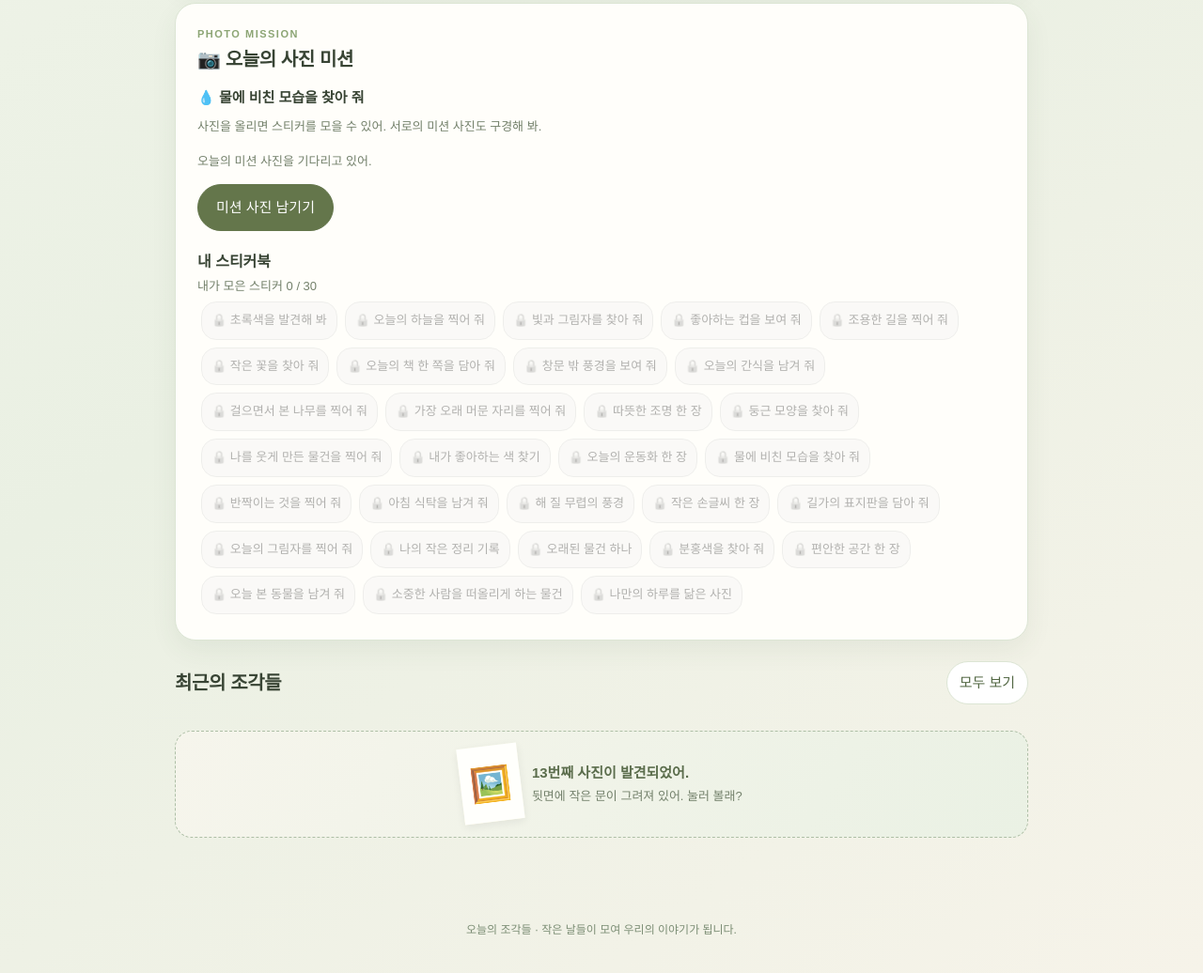
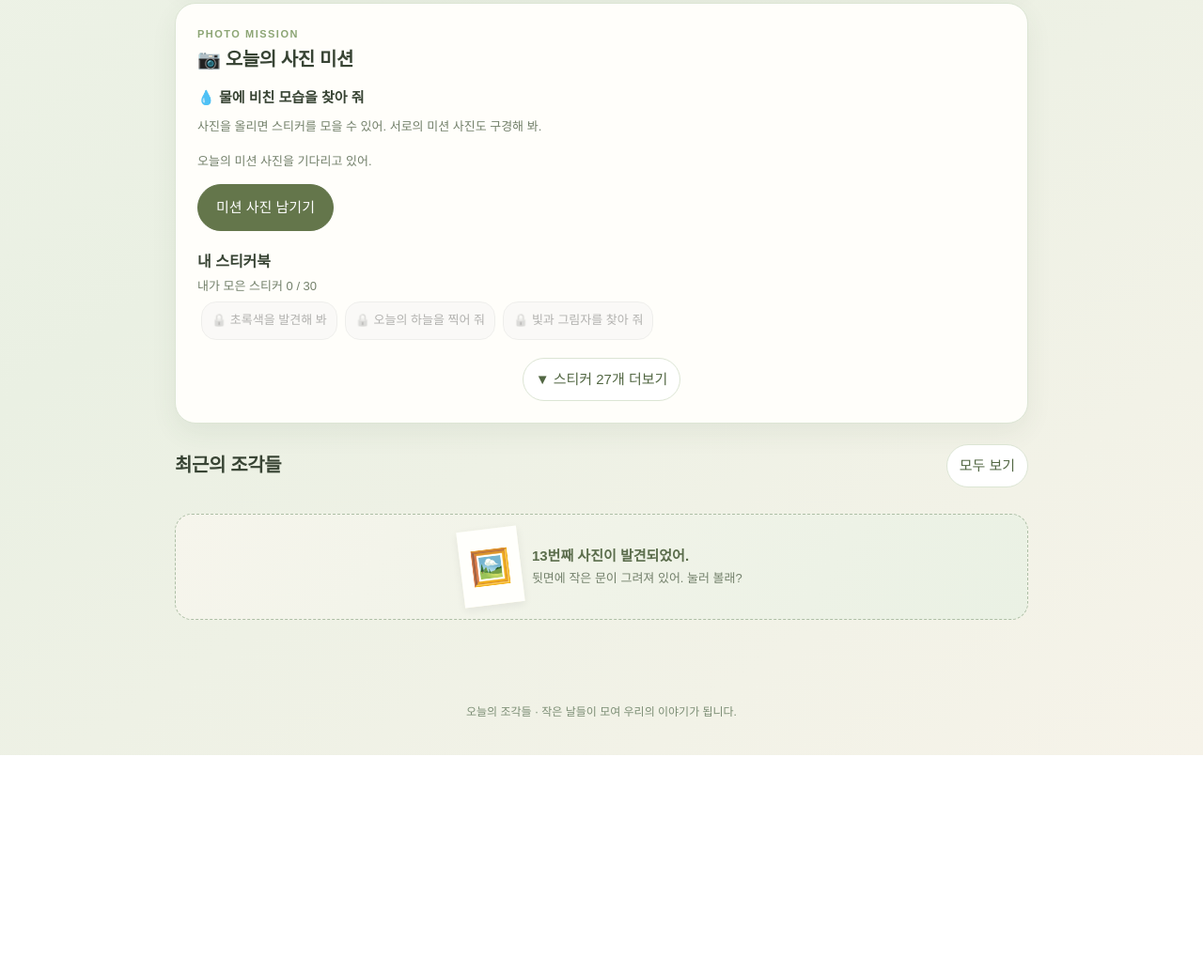
Before and after one commit to LEE-EUNHO1009/today-pieces, a plain HTML site: page index.html in a window 1280 px wide. Shown: the part 1909-2945 px from the top of the page at 94% size. After the commit the page ends 2713 px from the top, so only its background shows below. Drawn offline with nearby package versions, Linux system fonts and the light colour scheme; no server answers.

Commit message:
Update index.html

```diff
--- a/index.html
+++ b/index.html
@@ -911,5 +911,65 @@ $('filmMonth').value=dayKST().slice(0,7);$('capsuleDate').min=addDays(dayKST(),1
 let lastDay=dayKST();setInterval(()=>{const now=dayKST();if(now!==lastDay){lastDay=now;$('capsuleDate').min=addDays(now,1);drawHome();if(db&&uid)load()}},60000);
 document.addEventListener('visibilitychange',()=>{if(!document.hidden&&db&&uid)load()});
 </script>
+
+<script>
+/* 내 스티커북: 처음 3개만 표시하고 펼치기/접기 */
+
+(function () {
+  let stickerBookExpanded = false;
+
+  const originalDrawStickers = window.drawStickers;
+
+  window.drawStickers = function () {
+    // 기존 스티커 수집 상태를 그대로 사용
+    originalDrawStickers();
+
+    const root = document.getElementById("stickers");
+    if (!root) return;
+
+    const stickers = Array.from(
+      root.querySelectorAll(".sticker")
+    );
+
+    // 접었을 때는 처음 3개만 표시
+    stickers.forEach((sticker, index) => {
+      sticker.style.display =
+        stickerBookExpanded || index < 3
+          ? "inline-block"
+          : "none";
+    });
+
+    // 스티커가 3개 이하라면 버튼 생성 안 함
+    if (stickers.length <= 3) return;
+
+    const toggle = document.createElement("button");
+    toggle.type = "button";
+    toggle.className = "soft";
+
+    toggle.style.cssText =
+      "display:block; margin:15px auto 0;";
+
+    toggle.textContent = stickerBookExpanded
+      ? "▲ 스티커북 접기"
+      : "▼ 스티커 " + (stickers.length - 3) + "개 더보기";
+
+    toggle.setAttribute(
+      "aria-expanded",
+      String(stickerBookExpanded)
+    );
+
+    toggle.onclick = function () {
+      stickerBookExpanded = !stickerBookExpanded;
+      window.drawStickers();
+    };
+
+    root.appendChild(toggle);
+  };
+
+  // 처음 화면에도 즉시 적용
+  window.drawStickers();
+})();
+</script>
+
 </body>
 </html>
```
